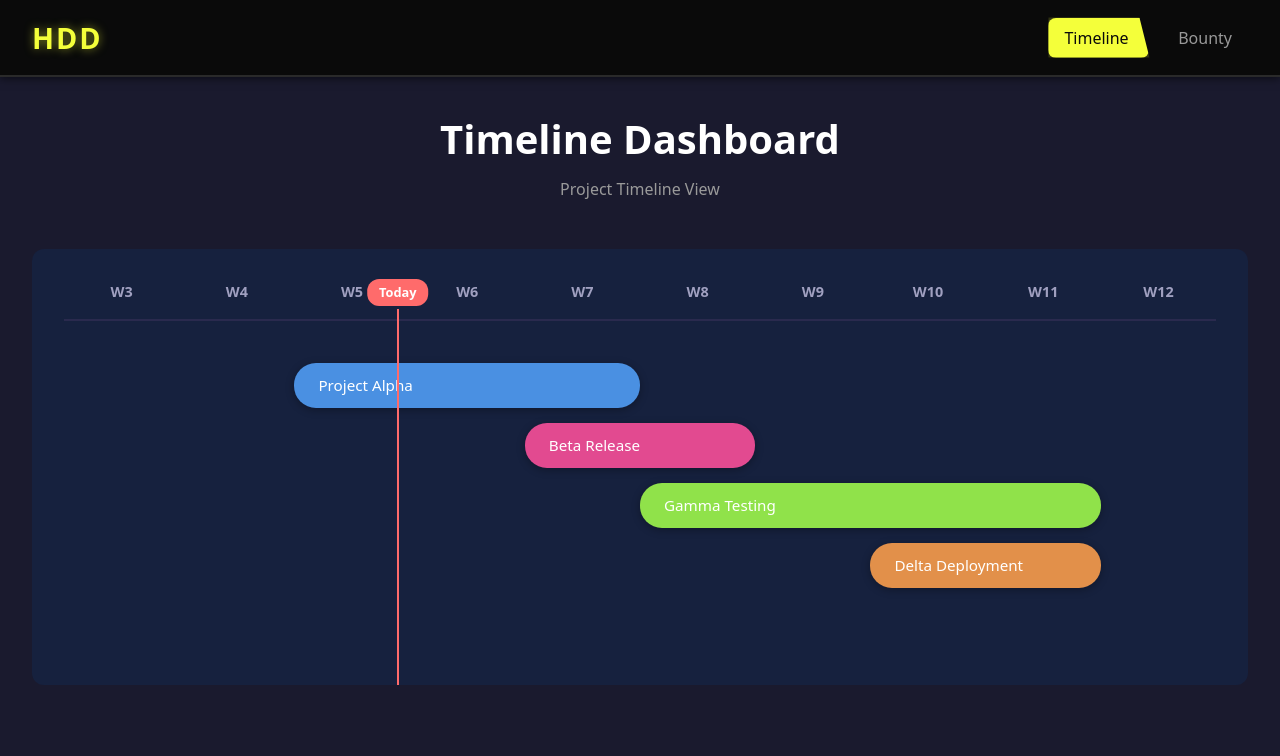
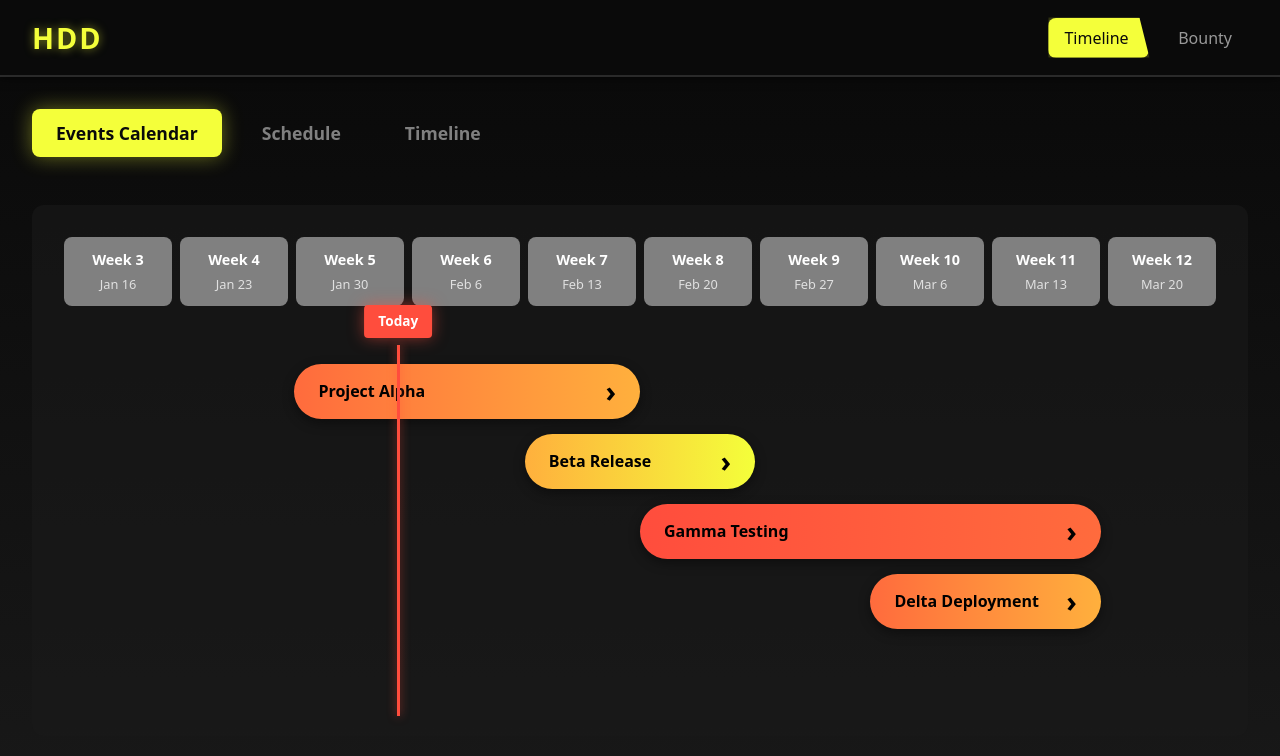
Before and after one commit to enlorik/HDD, a React (Vite) app: page / in a window 1280 px wide. Shown: the top 756 px of the page. Built offline with nearby package versions, Linux system fonts and the light colour scheme.

Commit message:
Update Timeline and Bounty pages with cyberpunk aesthetic
Co-authored-by: enlorik <99548776+enlorik@users.noreply.github.com>

```diff
--- a/src/components/Bounty.jsx
+++ b/src/components/Bounty.jsx
@@ -68,7 +68,7 @@ function Bounty() {
       case 'Medium':
         return '#ff9800';
       case 'Hard':
-        return '#ff1b8d';
+        return '#f4ff3a';
       default:
         return '#999';
     }
@@ -76,11 +76,6 @@ function Bounty() {
 
   return (
     <div className="bounty-container">
-      <div className="bounty-header">
-        <h1>Bounty Board</h1>
-        <p className="bounty-subtitle">Available Challenges</p>
-      </div>
-
       <div className="bounty-content">
         <div className="bounty-grid">
           {bounties.map((bounty) => (
@@ -89,6 +84,17 @@ function Bounty() {
               className="bounty-card"
               onClick={() => handleCardClick(bounty)}
             >
+              <div className="bounty-card-badges">
+                <span
+                  className="bounty-difficulty-badge"
+                  style={{ backgroundColor: getDifficultyColor(bounty.difficulty) }}
+                >
+                  {bounty.difficulty}
+                </span>
+                <span className="bounty-category-badge">
+                  Proxy Commissions
+                </span>
+              </div>
               <div className="bounty-card-header">
                 <h3 className="bounty-card-title">{bounty.title}</h3>
                 <span className="bounty-reward" aria-label={`Reward: ${bounty.reward}`}>
@@ -96,11 +102,17 @@ function Bounty() {
                 </span>
               </div>
               <p className="bounty-card-description">
-                {bounty.description.length > 100
-                  ? bounty.description.substring(0, 100) + '...'
-                  : bounty.description
-                }
+                {bounty.description}
               </p>
+              {bounty.tags && bounty.tags.length > 0 && (
+                <div className="bounty-card-tags">
+                  {bounty.tags.map((tag, index) => (
+                    <span key={index} className="bounty-tag">
+                      {tag}
+                    </span>
+                  ))}
+                </div>
+              )}
             </div>
           ))}
         </div>
--- a/src/components/Timeline.css
+++ b/src/components/Timeline.css
@@ -1,24 +1,45 @@
 .timeline-container {
   min-height: 100vh;
-  background-color: #1a1a2e;
+  background: linear-gradient(180deg, #0a0a0a 0%, #1a1a1a 100%);
   color: #eaeaea;
   padding: 2rem;
 }
 
-.timeline-header {
-  text-align: center;
-  margin-bottom: 3rem;
+/* Tab Navigation */
+.timeline-tabs {
+  display: flex;
+  gap: 1rem;
+  max-width: 1400px;
+  margin: 0 auto 2rem;
+  padding: 0 0 1rem 0;
 }
 
-.timeline-header h1 {
-  font-size: 2.5rem;
-  margin-bottom: 0.5rem;
-  color: #ffffff;
+.timeline-tab {
+  background: none;
+  border: none;
+  color: #808080;
+  font-size: 1.1rem;
+  font-weight: 600;
+  padding: 0.75rem 1.5rem;
+  cursor: pointer;
+  border-radius: 8px;
+  transition: all 0.3s ease;
+  position: relative;
 }
 
-.timeline-subtitle {
-  color: #9a9a9a;
-  font-size: 1rem;
+.timeline-tab:hover {
+  color: #e0e0e0;
+  background-color: rgba(255, 255, 255, 0.05);
+  box-shadow: none;
+  border: none;
+}
+
+.timeline-tab.active {
+  background-color: #f4ff3a;
+  color: #0a0a0a;
+  font-weight: 700;
+  box-shadow: 0 0 20px rgba(244, 255, 58, 0.4);
+  border: none;
 }
 
 .timeline-content {
@@ -28,81 +49,104 @@
 
 .timeline-grid {
   position: relative;
-  background-color: #16213e;
+  background-color: rgba(26, 26, 26, 0.6);
   border-radius: 12px;
   padding: 2rem;
-  min-height: 400px;
+  min-height: 500px;
 }
 
 .week-headers {
   display: flex;
-  justify-content: space-around;
-  margin-bottom: 2rem;
-  padding-bottom: 1rem;
-  border-bottom: 2px solid #2a2a4e;
+  gap: 0.5rem;
+  margin-bottom: 3rem;
 }
 
 .week-header {
   flex: 1;
+  background-color: #808080;
+  padding: 0.75rem 1rem;
+  border-radius: 8px;
   text-align: center;
-  font-weight: 600;
-  color: #a0a0c0;
+}
+
+.week-label {
+  font-weight: 700;
+  color: #ffffff;
   font-size: 0.9rem;
+  margin-bottom: 0.25rem;
+}
+
+.week-date {
+  font-size: 0.8rem;
+  color: #e0e0e0;
+  font-weight: 500;
 }
 
 .today-line {
   position: absolute;
-  top: 60px;
-  bottom: 0;
-  width: 2px;
-  background-color: #ff6b6b;
+  top: 140px;
+  bottom: 20px;
+  width: 3px;
+  background-color: #ff4d3d;
   z-index: 10;
+  box-shadow: 0 0 10px rgba(255, 77, 61, 0.6);
 }
 
 .today-label {
   position: absolute;
-  top: -30px;
+  top: -40px;
   left: 50%;
   transform: translateX(-50%);
-  background-color: #ff6b6b;
+  background-color: #ff4d3d;
   color: white;
-  padding: 4px 12px;
-  border-radius: 12px;
-  font-size: 0.8rem;
-  font-weight: 600;
+  padding: 6px 14px;
+  border-radius: 4px;
+  font-size: 0.85rem;
+  font-weight: 700;
   white-space: nowrap;
+  box-shadow: 0 0 15px rgba(255, 77, 61, 0.5);
 }
 
 .events-container {
   position: relative;
-  height: 300px;
+  min-height: 350px;
   margin-top: 1rem;
 }
 
 .event-bar {
   position: absolute;
-  height: 45px;
-  border-radius: 22px;
+  height: 55px;
+  border-radius: 30px;
   display: flex;
   align-items: center;
+  justify-content: space-between;
   padding: 0 1.5rem;
   cursor: pointer;
   transition: transform 0.2s, box-shadow 0.2s;
-  box-shadow: 0 2px 8px rgba(0, 0, 0, 0.3);
+  box-shadow: 0 4px 12px rgba(0, 0, 0, 0.4);
 }
 
 .event-bar:hover {
-  transform: translateY(-2px);
-  box-shadow: 0 4px 12px rgba(0, 0, 0, 0.5);
+  transform: translateY(-3px);
+  box-shadow: 0 6px 20px rgba(0, 0, 0, 0.6);
 }
 
 .event-title {
-  color: white;
-  font-weight: 500;
-  font-size: 0.95rem;
+  color: #000000;
+  font-weight: 700;
+  font-size: 1rem;
   white-space: nowrap;
   overflow: hidden;
   text-overflow: ellipsis;
+  flex: 1;
+}
+
+.event-arrow {
+  color: #000000;
+  font-size: 1.8rem;
+  font-weight: 700;
+  margin-left: 1rem;
+  line-height: 1;
 }
 
 @media (max-width: 768px) {
@@ -110,20 +154,38 @@
     padding: 1rem;
   }
 
-  .timeline-header h1 {
-    font-size: 1.8rem;
+  .timeline-tabs {
+    gap: 0.5rem;
+    flex-wrap: wrap;
+  }
+
+  .timeline-tab {
+    font-size: 0.95rem;
+    padding: 0.6rem 1rem;
   }
 
   .timeline-grid {
     padding: 1rem;
   }
 
+  .week-headers {
+    flex-wrap: wrap;
+  }
+
+  .week-header {
+    min-width: 80px;
+  }
+
   .event-bar {
-    height: 35px;
+    height: 45px;
     padding: 0 1rem;
   }
 
   .event-title {
-    font-size: 0.85rem;
+    font-size: 0.9rem;
+  }
+
+  .event-arrow {
+    font-size: 1.5rem;
   }
 }
--- a/src/components/Timeline.jsx
+++ b/src/components/Timeline.jsx
@@ -3,36 +3,37 @@ import './Timeline.css';
 
 function Timeline() {
   const [currentDate] = useState(new Date());
+  const [activeTab, setActiveTab] = useState('events-calendar');
 
-  // Hardcoded event data
+  // Hardcoded event data with new gradient colors
   const events = [
     {
       id: 1,
       title: 'Project Alpha',
       startWeek: -1,
       duration: 3,
-      color: '#4a90e2'
+      gradient: 'linear-gradient(90deg, #ff6b3d 0%, #ffb03d 100%)'
     },
     {
       id: 2,
       title: 'Beta Release',
       startWeek: 1,
       duration: 2,
-      color: '#e24a90'
+      gradient: 'linear-gradient(90deg, #ffb03d 0%, #f4ff3a 100%)'
     },
     {
       id: 3,
       title: 'Gamma Testing',
       startWeek: 2,
       duration: 4,
-      color: '#90e24a'
+      gradient: 'linear-gradient(90deg, #ff4d3d 0%, #ff6b3d 100%)'
     },
     {
       id: 4,
       title: 'Delta Deployment',
       startWeek: 4,
       duration: 2,
-      color: '#e2904a'
+      gradient: 'linear-gradient(90deg, #ff6b3d 0%, #ffb03d 100%)'
     }
   ];
 
@@ -50,15 +51,36 @@ function Timeline() {
   const weeks = Array.from({ length: weeksToShow }, (_, i) => startWeek + i);
 
   const getWeekLabel = (weekOffset) => {
-    const weekNum = currentWeek + weekOffset;
-    return `W${weekNum}`;
+    const date = new Date(currentDate);
+    date.setDate(date.getDate() + weekOffset * 7);
+    const monthNames = ['Jan', 'Feb', 'Mar', 'Apr', 'May', 'Jun', 'Jul', 'Aug', 'Sep', 'Oct', 'Nov', 'Dec'];
+    const month = monthNames[date.getMonth()];
+    const day = date.getDate();
+    return `${month} ${day}`;
   };
 
   return (
     <div className="timeline-container">
-      <div className="timeline-header">
-        <h1>Timeline Dashboard</h1>
-        <p className="timeline-subtitle">Project Timeline View</p>
+      {/* Tab Navigation */}
+      <div className="timeline-tabs">
+        <button
+          className={`timeline-tab ${activeTab === 'events-calendar' ? 'active' : ''}`}
+          onClick={() => setActiveTab('events-calendar')}
+        >
+          Events Calendar
+        </button>
+        <button
+          className={`timeline-tab ${activeTab === 'schedule' ? 'active' : ''}`}
+          onClick={() => setActiveTab('schedule')}
+        >
+          Schedule
+        </button>
+        <button
+          className={`timeline-tab ${activeTab === 'timeline' ? 'active' : ''}`}
+          onClick={() => setActiveTab('timeline')}
+        >
+          Timeline
+        </button>
       </div>
 
       <div className="timeline-content">
@@ -67,7 +89,8 @@ function Timeline() {
           <div className="week-headers">
             {weeks.map((week, index) => (
               <div key={week} className="week-header">
-                {getWeekLabel(index - 3)}
+                <div className="week-label">Week {week}</div>
+                <div className="week-date">{getWeekLabel(index - 3)}</div>
               </div>
             ))}
           </div>
@@ -90,11 +113,12 @@ function Timeline() {
                   style={{
                     left: `${leftPercent}%`,
                     width: `${widthPercent}%`,
-                    backgroundColor: event.color,
-                    top: `${index * 60 + 10}px`
+                    background: event.gradient,
+                    top: `${index * 70 + 10}px`
                   }}
                 >
                   <span className="event-title">{event.title}</span>
+                  <span className="event-arrow">›</span>
                 </div>
               );
             })}
```
Also changed, not shown: src/components/Bounty.css (+57 -49 lines).
